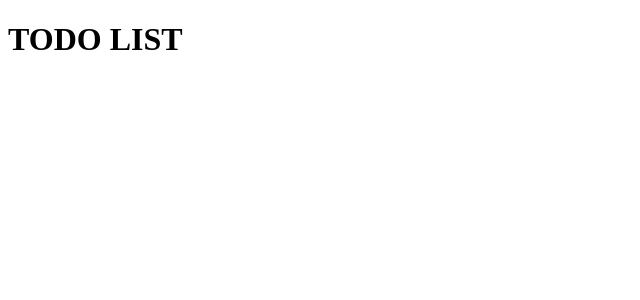
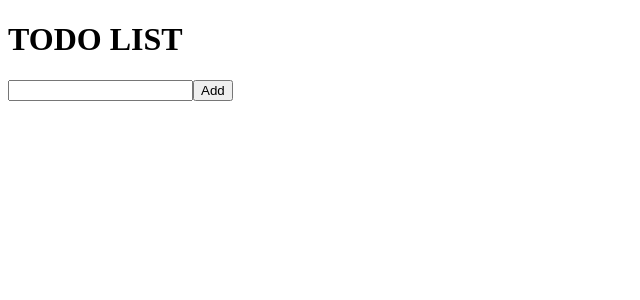
Before and after one commit to GSG-G11/Zaher-Yousra-Toda-List, a React (Create React App) app: page / in a window 1280 px wide. Shown: the top 300 px of the page, without its empty margins (0-640 px from the left). Built offline with nearby package versions, Linux system fonts and the light colour scheme; the HTML template or start-up script is replaced by a standard one.

Commit message:
create input component Relates #2

```diff
--- a/package.json
+++ b/package.json
@@ -6,6 +6,7 @@
     "@testing-library/jest-dom": "^5.16.3",
     "@testing-library/react": "^12.1.4",
     "@testing-library/user-event": "^13.5.0",
+    "nanoid": "^3.3.2",
     "react": "^18.0.0",
     "react-dom": "^18.0.0",
     "react-scripts": "5.0.0",
--- a/src/App.jsx
+++ b/src/App.jsx
@@ -1,10 +1,44 @@
-import { Component } from 'react';
+import { nanoid } from "nanoid";
+import { Component } from "react";
+import InputField from "./Components/InputField";
 
 class App extends Component {
+  state = {
+    todos: [],
+    textTodo: "",
+  };
+
+  handleInput = (e) => {
+    this.setState({ textTodo: e.target.value });
+  };
+
+  HandleAddTodo = (e) => {
+    e.preventDefault();
+    const text = this.state.textTodo;
+    if (text !== "") {
+      console.log(this.state.todos);
+      const newTodos = [
+        ...this.state.todos,
+        { text: text, completed: false, id: nanoid(20) },
+      ];
+      console.log(newTodos);
+      this.setState({
+        todos: newTodos,
+        textTodo: "",
+      });
+    }
+  };
+
   render() {
     return (
       <>
         <h1>TODO LIST</h1>
+        <InputField
+          todos={this.state.todos}
+          textTodo={this.state.textTodo}
+          handleInput={this.handleInput}
+          HandleAddTodo={this.HandleAddTodo}
+        />
       </>
     );
   }
--- a/src/Components/InputField.jsx
+++ b/src/Components/InputField.jsx
@@ -0,0 +1,22 @@
+import { Component } from "react";
+
+const InputField = (props) => {
+  const { todos, textTodo, handleInput, HandleAddTodo } = props;
+  return (
+    <form>
+      <div className="input-task">
+        <input
+          onChange={handleInput}
+          value={textTodo}
+          type="text"
+          className="todo-input"
+        />
+        <button className="todo-button" type="submit" onClick={HandleAddTodo}>
+          <i className="fas fa-plus-square"></i> Add
+        </button>
+      </div>
+    </form>
+  );
+};
+
+export default InputField;
```
Also changed, not shown: 1 other file (tests, documents, lock files or other folders).
